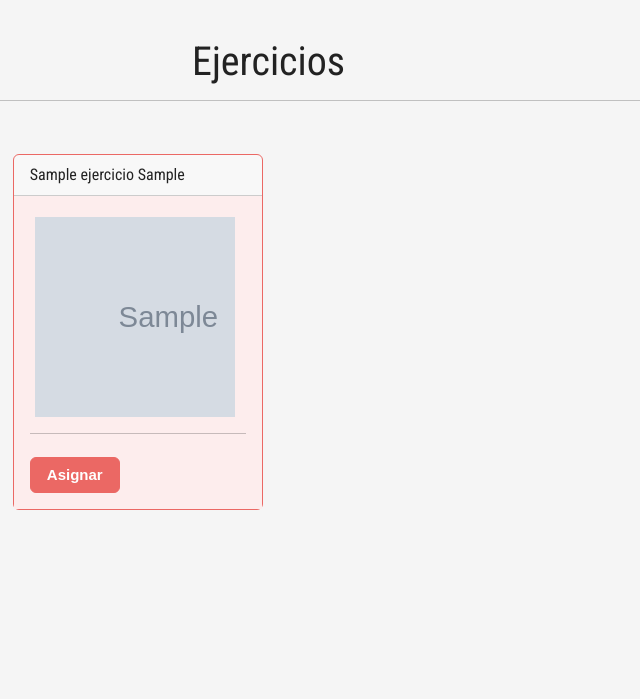
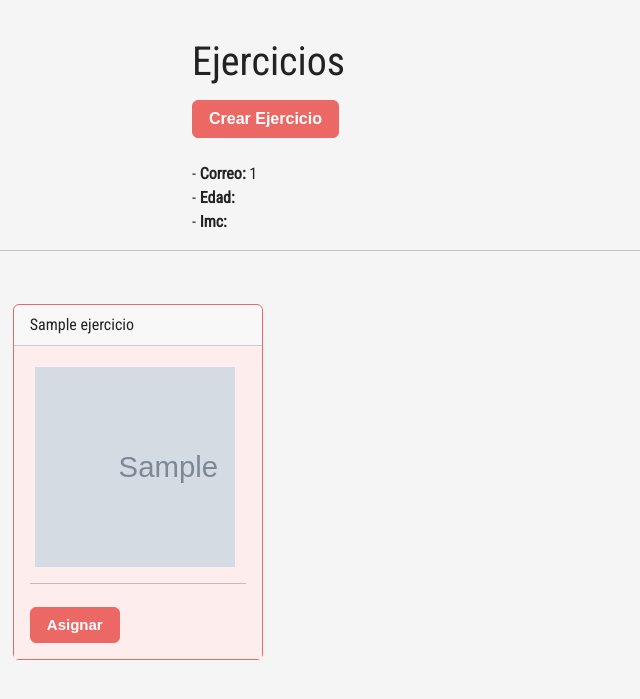
Before and after one commit to jesusmadridro99/Fitclub, a PHP site: page /Ejercicio/AsignarRutina.php?correo=1 in a window 1280 px wide. Shown: the part 86-785 px from the top of the page, without its empty margins (0-640 px from the left). Run offline with PHP 8.4, Linux system fonts and the light colour scheme; the visitor is signed in with stand-in values (Sample User, id 1); tables that the repository leaves empty or names only in its code hold one stand-in row (values such as "Sample post"); grey boxes marked "Sample" are stand-in pictures; some web fonts are replaced.

Commit message:
16 - Noviembre
Hacer:
- Crear Ejercicio
- Separar Ejercicios de AsignarRutina.php por "asignado" o "no asignado".

```diff
--- a/Repositorio/EjercicioRepository.php
+++ b/Repositorio/EjercicioRepository.php
@@ -8,6 +8,20 @@ function findEjercicioByIMC($correo)
     try {
         $result = $GLOBALS["bd"]->prepare($sqlFindEj);
         $result->execute(array($correo));
+    } catch (PDOException $e) {
+        echo "Error en la conexión " . $e->getMessage();
+        header("Location: /Fitclub/Vistas-Controlador/Error.html");
+    }
+
+    return $result;
+}
+
+function updateRutina($rutina, $correo) {
+    $sqlUpdateRutina = "UPDATE usuario set rutina = ?  where correo = ?";
+
+    try {
+        $result = $GLOBALS["bd"]->prepare($sqlUpdateRutina);
+        $result->execute(array($rutina, $correo));
     } catch (PDOException $e) {
         echo "Error en la conexión " . $e->getMessage();
         header("Location: /Fitclub/Vistas-Controlador/Error.html");
@@ -44,6 +58,39 @@ function findPlatoByIMC($correo)
     }
 
     return $result;
+}
+
+function findEjercicioByUsuario($usuario, $ejercicio)
+{
+    $sqlFindEj = "SELECT * FROM usuario_ejercicio where cod_usu = ? and cod_ejercicio = ?";
+    $encuentra = false;
+    try {
+        $result = $GLOBALS["bd"]->prepare($sqlFindEj);
+        $result->execute(array($usuario, $ejercicio));
+         if($result->rowCount() == 1 ){
+            $encuentra = true;
+         }
+    } catch (PDOException $e) {
+        echo "Error en la conexión " . $e->getMessage();
+
+    }
+
+    return $encuentra;
+}
+
+
+
+function quitarEjercicio($usuario,$ejercicio){
+
+    $sqlQuitar = "DELETE FROM usuario_ejercicio where cod_usu = ? and cod_ejercicio = ?";
+
+    try {
+        $result = $GLOBALS["bd"]->prepare($sqlQuitar);
+        $result->execute(array($usuario,$ejercicio));
+    } catch(PDOException $e) {
+        echo "Error en la conexión " . $e->getMessage();
+    }
+
 }
 
 function findAllEjercicio()
--- a/Repositorio/MensajeRepository.php
+++ b/Repositorio/MensajeRepository.php
@@ -32,7 +32,7 @@ function findIdMensaje($idMensaje) {
 }
 
 // Consulta con todos los mensajes enviados o recibidos
-function findAllMensajeByUser($idUserLogin) {
+function findRecibidoMensajeByUser($idUserLogin) {
     $sqlFindAllByUser = "SELECT * FROM mensaje WHERE destinatario = ? ";
 
     try {
--- a/Utiles/Includes/Header.php
+++ b/Utiles/Includes/Header.php
@@ -79,6 +79,11 @@ if (isset($_SESSION['correo'])) {
       ?>
     </nav>
   </header>
+
+  <script src="../Utiles/Includes/javascript.js" crossorigin="anonymous"></script>
+  <script src="https://code.jquery.com/jquery-3.5.1.slim.min.js"></script>
+  <script src="https://code.jquery.com/jquery-3.6.0.min.js"></script>
+
 </body>
 
 </html>
--- a/Utiles/css/Fitclub.css
+++ b/Utiles/css/Fitclub.css
@@ -2,6 +2,7 @@ body {
   font-family: 'Roboto Condensed';
   background-color: rgb(245, 245, 245);
 }
+
 
 
 /*------Fitclub.php----------*/
--- a/Vistas-Controlador/Ejercicio/AsignarRutina.php
+++ b/Vistas-Controlador/Ejercicio/AsignarRutina.php
@@ -1,17 +1,24 @@
 <?php
 include("../../Utiles/Includes/Header.php");
-
+include("../modales.php");
 
 $ejerciciosSistemas = findAllEjercicio();
 
 $usuGet = $_GET["correo"];
 $usuario = findOneByCorreoUser($usuGet)["cod_usu"];
 
-if (isset($_GET['cod_ejercicio'])){
+
+
+if (isset($_GET['accion'])) {
     $cod_ej = $_GET["cod_ejercicio"];
 
-    asignarEjercicio($usuario, $cod_ej);
-    header("Location:AsignarRutina.php?correo=".$usuGet);
+    if($_GET['accion'] == "asignar"){
+        asignarEjercicio($usuario, $cod_ej);
+    }
+    else{
+        quitarEjercicio($usuario, $cod_ej);
+    }
+    header("Location:AsignarRutina.php?correo=" . $usuGet);
 }
 
 ?>
@@ -23,7 +30,19 @@ if (isset($_GET['cod_ejercicio'])){
 
     <br>
 
+
+
     <legend class="mt-2" style="padding-left:15%; font-size:40px">Ejercicios</legend>
+    <button type="button" class="btn btn-primary" data-bs-toggle="modal" data-bs-target="#modalEjercicio"
+        style="margin-left:15%">Crear Ejercicio</button><br><br>
+    <div style="margin-left:15%;">
+        - <b>Correo: </b>
+        <?php echo $usuGet ?><br>
+        - <b>Edad: </b>
+        <?php echo findOneByCorreoUser($usuGet)["edad"] ?><br>
+        - <b>Imc: </b>
+        <?php echo findOneByCorreoUser($usuGet)["imc"] ?>
+    </div>
     <hr style="width:95%;">
     <br>
 
@@ -34,7 +53,6 @@ if (isset($_GET['cod_ejercicio'])){
             <div class="card border-primary mb-3 div_pro_2" style="width:250px;">
                 <div class="card-header">
                     <?php echo $ejercicio['nombre']; ?>
-                    <?php echo $ejercicio['cod_ejercicio']; ?>
                 </div>
 
                 <div class="card-body" style="background-color:rgb(253, 237, 237)">
@@ -47,19 +65,35 @@ if (isset($_GET['cod_ejercicio'])){
                     </div>
 
                     <input type="hidden" value="<?php echo $ejercicio['cod_ejercicio'] ?>" name="cod_ejercicio">
-                    <?php { ?>
+
 
                         <hr>
-                        <a class="btn btn-primary" style="font-size:15px; margin-top:7px"
-                    href="AsignarRutina.php?cod_ejercicio=<?php echo $ejercicio['cod_ejercicio'] ?>&correo=<?php echo $_GET['correo'] ?>">Asignar</a>
-                    <?php }
 
-                    ?>
+                        <?php
+                        $ejercicioUsuario = findEjercicioByUsuario($usuario, $ejercicio['cod_ejercicio']);
+
+                        if ($ejercicioUsuario) {  ?>
+                            <a class="btn btn-primary" style="font-size:15px; margin-top:7px"
+                                href="AsignarRutina.php?accion=quitar&cod_ejercicio=<?php echo $ejercicio['cod_ejercicio'] ?>&correo=<?php echo $_GET['correo'] ?>">Quitar</a>
+                        <?php } else {  ?>
+
+                            <a class="btn btn-primary" style="font-size:15px; margin-top:7px"
+                                href="AsignarRutina.php?accion=asignar&cod_ejercicio=<?php echo $ejercicio['cod_ejercicio'] ?>&correo=<?php echo $_GET['correo'] ?>">Asignar</a>
+                        <?php }
+                     ?>
 
                 </div>
             </div>
         <?php } ?>
     </form>
-</body>
 
-</html>
+    </script>
+    <script src="/Fitclub/Utiles/Includes/javascript.js" crossorigin="anonymous"></script>
+    <script src="https://code.jquery.com/jquery-3.5.1.slim.min.js"></script>
+    <script src="https://code.jquery.com/jquery-3.6.0.min.js"></script>
+    <script>
+
+
+</body >
+
+</html >
--- a/Vistas-Controlador/LoginUsuario.php
+++ b/Vistas-Controlador/LoginUsuario.php
@@ -6,13 +6,16 @@ include("../Utiles/Includes/Header.php");
 
 $error = false;
 
+
+
+//Determinamos si los datos del usuario que nos envian son correctos y si se trata de un usuario estandar o del administrador.
 if(isset($_SESSION["correo"])){
     header("Location:Fitclub.php");
 } else {
     if($_SERVER["REQUEST_METHOD"] == "POST"){
 
         $correo = $_POST["correo"];
-        $pass = $_POST["pass"];
+        $pass = hash('sha256', $_POST["pass"]);
         $resultConsultaEncontrarUser = findCorreoPassActivoUsuario($correo, $pass);
 
         if ($resultConsultaEncontrarUser[0]) {
--- a/Vistas-Controlador/modales.php
+++ b/Vistas-Controlador/modales.php
@@ -1,3 +1,4 @@
+
 <div class="modal fade" id="modalBasic" tabindex="-1" aria-labelledby="exampleModalLabel" aria-hidden="true">
     <div class="modal-dialog modal-dialog-centered">
         <div class="modal-content">
@@ -36,7 +37,7 @@
             </div>
             <div class="modal-body">
 
-                <form action="Mensaje/CrearMensaje.php" method="POST">
+                <form action="Ejercicio/CrearRutina.php" method="POST">
 
                     <label for="peso">Peso: </label>
                     <input id="peso" class="form-control" required type="text" name="peso" placeholder="Kg" /><br>
@@ -87,3 +88,33 @@
         </div>
     </div>
 </div>
+
+
+<div class="modal fade" id="modalEjercicio" tabindex="-1" aria-labelledby="exampleModalLabel" aria-hidden="true">
+    <div class="modal-dialog modal-dialog-centered">
+        <div class="modal-content">
+            <div class="modal-header">
+                <h1 class="modal-title fs-5" id="exampleModalLabel">Introduce tus datos</h1>
+                <button type="button" class="btn-close" data-bs-dismiss="modal" aria-label="Close"></button>
+            </div>
+            <div class="modal-body">
+
+                <form action="Ejercicio/CrearEjercicio.php" method="POST">
+
+                    <label for="nombre">Nombre: </label>
+                    <input id="nombre" class="form-control" required type="text" name="nombre" /><br>
+
+                    <label for="descripcion">Descripción: </label>
+                    <input id="descripcion" class="form-control" required type="text" name="descripcion"/><br>
+
+                    <label for="imc">Imc: </label>
+                    <input id="imc" class="form-control" required type="text" name="edad" placeholder="imc" /><br>
+            </div>
+            <div class="modal-footer">
+                <button type="button" class="btn btn-secondary" data-bs-dismiss="modal">Close</button>
+                <button type="submit" class="btn btn-primary">Enviar</button>
+            </div>
+            </form>
+        </div>
+    </div>
+</div>
```
Also changed, not shown: Repositorio/UsuarioRepository.php (+0 -10 lines), Vistas-Controlador/Ejercicio/CrearRutina.php (+6 -2 lines), Vistas-Controlador/Fitclub.php (+2 -5 lines), Vistas-Controlador/Mensaje/CrearMensaje.php (+13 -5 lines), Vistas-Controlador/Micuenta.php (+20 -36 lines).
